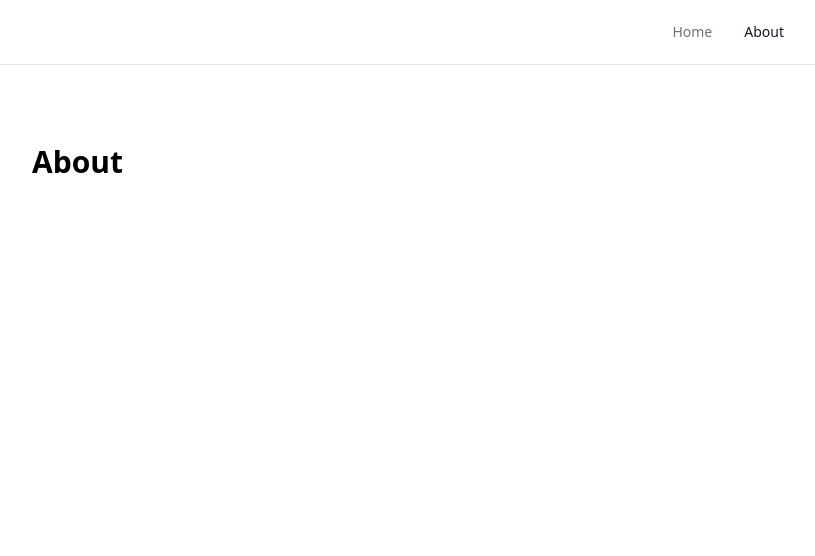
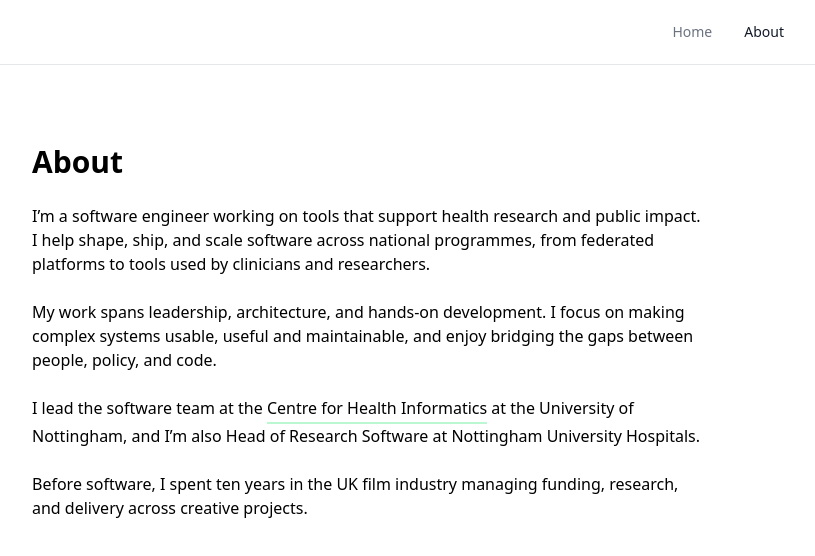
Before and after one commit to AndyRae/io, a Next.js app: page /about in a window 1280 px wide. Shown: the top 556 px of the page, without its empty margins (272-1087 px from the left). Built offline with nearby package versions, Linux system fonts and the light colour scheme.

Commit message:
Update about

```diff
--- a/src/app/about/page.tsx
+++ b/src/app/about/page.tsx
@@ -1,3 +1,5 @@
+import NavLink from "@/components/navlink";
+
 export default function AboutPage() {
 	return (
 		<main className='flex flex-col items-center pt-20 px-5'>
@@ -6,7 +8,16 @@ export default function AboutPage() {
 
 				<div className='prose dark:prose-invert max-w-none'>
 					<p className='mb-4'>
-
+						I’m a software engineer working on tools that support health research and public impact. I help shape, ship, and scale software across national programmes, from federated platforms to tools used by clinicians and researchers.
+						<br />
+						<br />
+						My work spans leadership, architecture, and hands-on development. I focus on making complex systems usable, useful and maintainable, and enjoy bridging the gaps between people, policy, and code.
+						<br />
+						<br />
+						I lead the software team at the <NavLink href='https://www.nottingham.ac.uk/health-informatics/index.aspx' target='_blank' rel='noopener noreferrer'>Centre for Health Informatics</NavLink> at the University of Nottingham, and I’m also Head of Research Software at Nottingham University Hospitals.
+						<br />
+						<br />
+						Before software, I spent ten years in the UK film industry managing funding, research, and delivery across creative projects.
 					</p>
 
 				</div>
```
